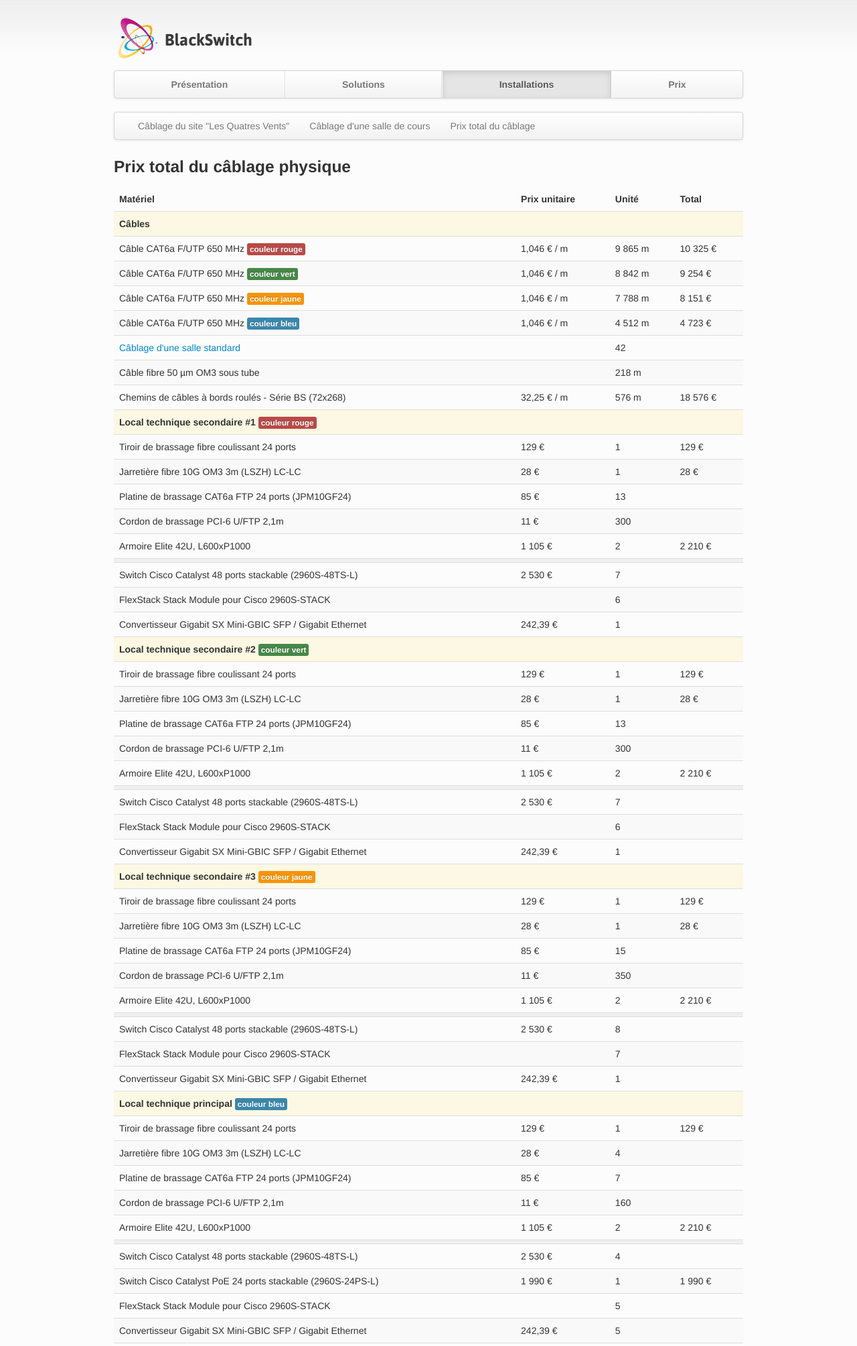
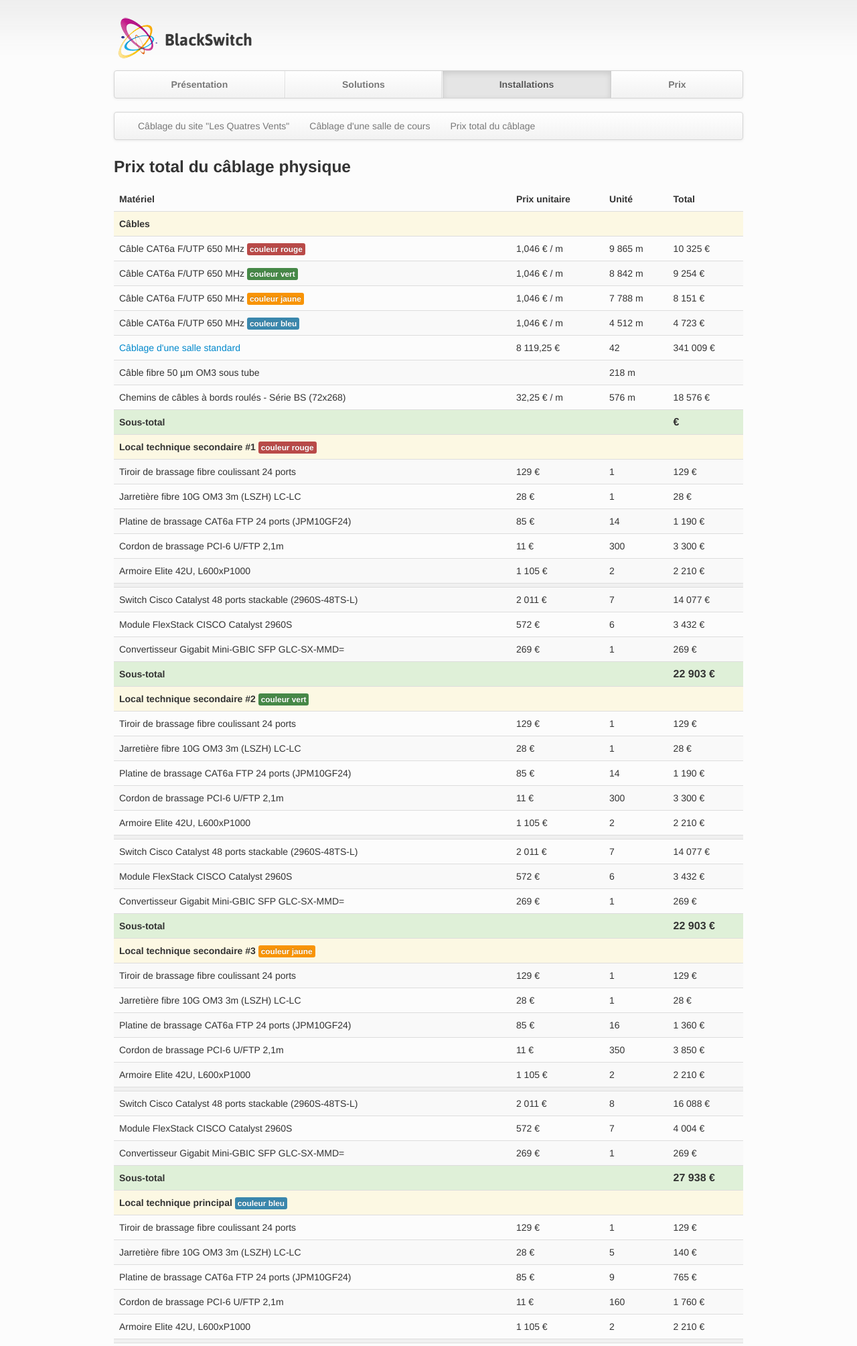
Before and after one commit to aerialls/TCS, a PHP site: template templates/prix-cablage.html.twig in a window 1280 px wide. Shown: the top 2009 px of the page at 67% size. Run offline with PHP 8.4, Linux system fonts and the light colour scheme; the template is opened without the code that fills it, so the values that code supplies are empty; some libraries are stand-ins or nearby versions.

Commit message:
added more stuff

```diff
--- a/templates/prix-cablage.html.twig
+++ b/templates/prix-cablage.html.twig
@@ -47,9 +47,9 @@
         </tr>
         <tr>
             <td><a href="{{ path('salle') }}#prix">Câblage d'une salle standard</a></td>
-            <td></td>
+            <td>8 119,25 &euro;</td>
             <td>42</td>
-            <td></td>
+            <td>341 009 &euro;</td>
         </tr>
         {# http://www.blackbox.fr/fr-fr/fi/1256/11391/Cable-fibre-50-m-OM3-sous-tube/ #}
         <tr>
@@ -63,6 +63,13 @@
             <td>32,25 &euro; / m</td>
             <td>576 m</td>
             <td>18 576 &euro;</td>
+        </tr>
+
+        <tr class="success">
+            <td><strong>Sous-total</strong</td>
+            <td></td>
+            <td></td>
+            <td><span class="subprice">&euro;</span></td>
         </tr>
 
         <tr id="repartiteur-1" class="warning">
@@ -86,15 +93,15 @@
         <tr>
             <td>Platine de brassage CAT6a FTP 24 ports (JPM10GF24)</td>
             <td>85 &euro;</td>
-            <td>13</td>
-            <td></td>
+            <td>14</td>
+            <td>1 190 &euro;</td>
         </tr>
         {# https://www.blackbox.fr/fr-fr/fi/1241/12374/Cordon-de-brassage-PCI-6/ #}
         <tr>
             <td>Cordon de brassage PCI-6 U/FTP 2,1m</td>
             <td>11 &euro;</td>
             <td>300</td>
-            <td></td>
+            <td>3 300 &euro;</td>
         </tr>
         {# https://www.blackbox.fr/fr-fr/fi/1365/12590/Armoire-Elite-42U,L600xP1000/ #}
         <tr>
@@ -106,26 +113,33 @@
 
         <tr><td class="table-separator" colspan="4"></td></tr>
 
-        {# http://www.inmac-wstore.com/produits/p2404935/cisco-catalyst-2960s-48ts-l---commutateur---48-ports---gere---montable-sur-rack.htm #}
+        {# http://www.bechtle.fr/shop/BD_FR/product/detail?wt_lp=landingpage.a&SSID=BD_FR&link=616039&LANG=fr #}
         <tr>
             <td>Switch Cisco Catalyst 48 ports stackable (2960S-48TS-L)</td>
-            <td>2 530 &euro;</td>
+            <td>2 011 &euro;</td>
             <td>7</td>
+            <td>14 077 &euro;</td>
+        </tr>
+        {# http://www.bechtle.fr/shop/BD_FR/Module+FlexStack+CISCO+Catalyst+2960S_616598-05?pixelSource=&currencyIsoCode=EUR #}
+        <tr>
+            <td>Module FlexStack CISCO Catalyst 2960S</td>
+            <td>572 &euro;</td>
+            <td>6</td>
+            <td>3 432 &euro;</td>
+        </tr>
+        {# http://www.bechtle.fr/shop/BD_FR/CISCO+SFP+GLC-SX-MMD%3D_712589-05?pixelSource=&currencyIsoCode=EUR #}
+        <tr>
+            <td>Convertisseur Gigabit Mini-GBIC SFP GLC-SX-MMD=</td>
+            <td>269 &euro;</td>
+            <td>1</td>
+            <td>269 &euro;</td>
+        </tr>
+
+        <tr class="success">
+            <td><strong>Sous-total</strong</td>
             <td></td>
-        </tr>
-        {# http://www.pixmania.com/fr/fr/5718668/art/cisco/cisco-c2960s-stack-switch.html #}
-        <tr>
-            <td>FlexStack Stack Module pour Cisco 2960S-STACK</td>
             <td></td>
-            <td>6</td>
-            <td></td>
-        </tr>
-        {# http://www.ldlc-pro.com/fiche/PB00141125.html #}
-        <tr>
-            <td>Convertisseur Gigabit SX Mini-GBIC SFP / Gigabit Ethernet</td>
-            <td>242,39 &euro;</td>
-            <td>1</td>
-            <td></td>
+            <td><span class="subprice">22 903 &euro;</span></td>
         </tr>
 
         <tr id="repartiteur-2" class="warning">
@@ -149,15 +163,15 @@
         <tr>
             <td>Platine de brassage CAT6a FTP 24 ports (JPM10GF24)</td>
             <td>85 &euro;</td>
-            <td>13</td>
-            <td></td>
+            <td>14</td>
+            <td>1 190 &euro;</td>
         </tr>
         {# https://www.blackbox.fr/fr-fr/fi/1241/12374/Cordon-de-brassage-PCI-6/ #}
         <tr>
             <td>Cordon de brassage PCI-6 U/FTP 2,1m</td>
             <td>11 &euro;</td>
             <td>300</td>
-            <td></td>
+            <td>3 300 &euro;</td>
         </tr>
         {# https://www.blackbox.fr/fr-fr/fi/1365/12590/Armoire-Elite-42U,L600xP1000/ #}
         <tr>
@@ -169,26 +183,33 @@
 
         <tr><td class="table-separator" colspan="4"></td></tr>
 
-        {# http://www.inmac-wstore.com/produits/p2404935/cisco-catalyst-2960s-48ts-l---commutateur---48-ports---gere---montable-sur-rack.htm #}
+        {# http://www.bechtle.fr/shop/BD_FR/product/detail?wt_lp=landingpage.a&SSID=BD_FR&link=616039&LANG=fr #}
         <tr>
             <td>Switch Cisco Catalyst 48 ports stackable (2960S-48TS-L)</td>
-            <td>2 530 &euro;</td>
+            <td>2 011 &euro;</td>
             <td>7</td>
+            <td>14 077 &euro;</td>
+        </tr>
+        {# http://www.bechtle.fr/shop/BD_FR/Module+FlexStack+CISCO+Catalyst+2960S_616598-05?pixelSource=&currencyIsoCode=EUR #}
+        <tr>
+            <td>Module FlexStack CISCO Catalyst 2960S</td>
+            <td>572 &euro;</td>
+            <td>6</td>
+            <td>3 432 &euro;</td>
+        </tr>
+        {# http://www.bechtle.fr/shop/BD_FR/CISCO+SFP+GLC-SX-MMD%3D_712589-05?pixelSource=&currencyIsoCode=EUR #}
+        <tr>
+            <td>Convertisseur Gigabit Mini-GBIC SFP GLC-SX-MMD=</td>
+            <td>269 &euro;</td>
+            <td>1</td>
+            <td>269 &euro;</td>
+        </tr>
+
+        <tr class="success">
+            <td><strong>Sous-total</strong</td>
             <td></td>
-        </tr>
-        {# http://www.pixmania.com/fr/fr/5718668/art/cisco/cisco-c2960s-stack-switch.html #}
-        <tr>
-            <td>FlexStack Stack Module pour Cisco 2960S-STACK</td>
             <td></td>
-            <td>6</td>
-            <td></td>
-        </tr>
-        {# http://www.ldlc-pro.com/fiche/PB00141125.html #}
-        <tr>
-            <td>Convertisseur Gigabit SX Mini-GBIC SFP / Gigabit Ethernet</td>
-            <td>242,39 &euro;</td>
-            <td>1</td>
-            <td></td>
+            <td><span class="subprice">22 903 &euro;</span></td>
         </tr>
 
         <tr id="repartiteur-3" class="warning">
@@ -212,15 +233,15 @@
         <tr>
             <td>Platine de brassage CAT6a FTP 24 ports (JPM10GF24)</td>
             <td>85 &euro;</td>
-            <td>15</td>
-            <td></td>
+            <td>16</td>
+            <td>1 360 &euro;</td>
         </tr>
         {# https://www.blackbox.fr/fr-fr/fi/1241/12374/Cordon-de-brassage-PCI-6/ #}
         <tr>
             <td>Cordon de brassage PCI-6 U/FTP 2,1m</td>
             <td>11 &euro;</td>
             <td>350</td>
-            <td></td>
+            <td>3 850 &euro;</td>
         </tr>
         {# https://www.blackbox.fr/fr-fr/fi/1365/12590/Armoire-Elite-42U,L600xP1000/ #}
         <tr>
@@ -232,26 +253,33 @@
 
         <tr><td class="table-separator" colspan="4"></td></tr>
 
-        {# http://www.inmac-wstore.com/produits/p2404935/cisco-catalyst-2960s-48ts-l---commutateur---48-ports---gere---montable-sur-rack.htm #}
+        {# http://www.bechtle.fr/shop/BD_FR/product/detail?wt_lp=landingpage.a&SSID=BD_FR&link=616039&LANG=fr #}
         <tr>
             <td>Switch Cisco Catalyst 48 ports stackable (2960S-48TS-L)</td>
-            <td>2 530 &euro;</td>
+            <td>2 011 &euro;</td>
             <td>8</td>
+            <td>16 088 &euro;</td>
+        </tr>
+        {# http://www.bechtle.fr/shop/BD_FR/Module+FlexStack+CISCO+Catalyst+2960S_616598-05?pixelSource=&currencyIsoCode=EUR #}
+        <tr>
+            <td>Module FlexStack CISCO Catalyst 2960S</td>
+            <td>572 &euro;</td>
+            <td>7</td>
+            <td>4 004 &euro;</td>
+        </tr>
+        {# http://www.bechtle.fr/shop/BD_FR/CISCO+SFP+GLC-SX-MMD%3D_712589-05?pixelSource=&currencyIsoCode=EUR #}
+        <tr>
+            <td>Convertisseur Gigabit Mini-GBIC SFP GLC-SX-MMD=</td>
+            <td>269 &euro;</td>
+            <td>1</td>
+            <td>269 &euro;</td>
+        </tr>
+
+        <tr class="success">
+            <td><strong>Sous-total</strong</td>
             <td></td>
-        </tr>
-        {# http://www.pixmania.com/fr/fr/5718668/art/cisco/cisco-c2960s-stack-switch.html #}
-        <tr>
-            <td>FlexStack Stack Module pour Cisco 2960S-STACK</td>
             <td></td>
-            <td>7</td>
-            <td></td>
-        </tr>
-        {# http://www.ldlc-pro.com/fiche/PB00141125.html #}
-        <tr>
-            <td>Convertisseur Gigabit SX Mini-GBIC SFP / Gigabit Ethernet</td>
-            <td>242,39 &euro;</td>
-            <td>1</td>
-            <td></td>
+            <td><span class="subprice">27 938 &euro;</span></td>
         </tr>
 
         <tr id="repartiteur-4" class="warning">
@@ -268,22 +296,22 @@
         <tr>
             <td>Jarretière fibre 10G OM3 3m (LSZH) LC-LC</td>
             <td>28 &euro;</td>
-            <td>4</td>
-            <td></td>
+            <td>5</td>
+            <td>140 &euro;</td>
         </tr>
         {# https://www.blackbox.fr/fr-fr/fi/1246/12263/Platine-de-brassage-CAT6a-FTP/ #}
         <tr>
             <td>Platine de brassage CAT6a FTP 24 ports (JPM10GF24)</td>
             <td>85 &euro;</td>
-            <td>7</td>
-            <td></td>
+            <td>9</td>
+            <td>765 &euro;</td>
         </tr>
         {# https://www.blackbox.fr/fr-fr/fi/1241/12374/Cordon-de-brassage-PCI-6/ #}
         <tr>
             <td>Cordon de brassage PCI-6 U/FTP 2,1m</td>
             <td>11 &euro;</td>
             <td>160</td>
-            <td></td>
+            <td>1 760 &euro;</td>
         </tr>
         {# https://www.blackbox.fr/fr-fr/fi/1365/12590/Armoire-Elite-42U,L600xP1000/ #}
         <tr>
@@ -295,33 +323,40 @@
 
         <tr><td class="table-separator" colspan="4"></td></tr>
 
-        {# http://www.inmac-wstore.com/produits/p2404935/cisco-catalyst-2960s-48ts-l---commutateur---48-ports---gere---montable-sur-rack.htm #}
+        {# http://www.bechtle.fr/shop/BD_FR/product/detail?wt_lp=landingpage.a&SSID=BD_FR&link=616039&LANG=fr #}
         <tr>
             <td>Switch Cisco Catalyst 48 ports stackable (2960S-48TS-L)</td>
-            <td>2 530 &euro;</td>
+            <td>2 011 &euro;</td>
             <td>4</td>
-            <td></td>
+            <td>8 044 &euro;</td>
         </tr>
-        {# http://www.inmac-wstore.com/produits/p2404934/cisco-catalyst-2960s-24ps-l---commutateur---24-ports---gere---montable-sur-rack.htm #}
+        {# http://www.bechtle.fr/shop/BD_FR/Switch+CISCO+Catalyst+2960S-24PS-L_616067?pixelSource= #}
         <tr>
             <td>Switch Cisco Catalyst PoE 24 ports stackable (2960S-24PS-L)</td>
-            <td>1 990 &euro;</td>
+            <td>1 503 &euro;</td>
             <td>1</td>
-            <td>1 990 &euro;</td>
+            <td>1 503 &euro;</td>
         </tr>
-        {# http://www.pixmania.com/fr/fr/5718668/art/cisco/cisco-c2960s-stack-switch.html #}
+        {# http://www.bechtle.fr/shop/BD_FR/Swiitch+Cisco+Catalyst+3750G-12S-S_150554?pixelSource= #}
         <tr>
-            <td>FlexStack Stack Module pour Cisco 2960S-STACK</td>
-            <td></td>
+            <td>Switch Cisco Catalyst 12 ports SFP (3750G-12S-S)</td>
+            <td>4 045 &euro;</td>
+            <td>1</td>
+            <td>4 045 &euro;</td>
+        </tr>
+        {# http://www.bechtle.fr/shop/BD_FR/Module+FlexStack+CISCO+Catalyst+2960S_616598-05?pixelSource=&currencyIsoCode=EUR #}
+        <tr>
+            <td>Module FlexStack CISCO Catalyst 2960S</td>
+            <td>572 &euro;</td>
             <td>5</td>
-            <td></td>
+            <td>2 860 &euro;</td>
         </tr>
-        {# http://www.ldlc-pro.com/fiche/PB00141125.html #}
+        {# http://www.bechtle.fr/shop/BD_FR/CISCO+SFP+GLC-SX-MMD%3D_712589-05?pixelSource=&currencyIsoCode=EUR #}
         <tr>
-            <td>Convertisseur Gigabit SX Mini-GBIC SFP / Gigabit Ethernet</td>
-            <td>242,39 &euro;</td>
+            <td>Convertisseur Gigabit Mini-GBIC SFP GLC-SX-MMD=</td>
+            <td>269 &euro;</td>
             <td>5</td>
-            <td></td>
+            <td>1345 &euro;</td>
         </tr>
         {# http://www.ldlc-pro.com/fiche/PB00141125.html #}
         <tr>
@@ -329,6 +364,37 @@
             <td>102 &euro;</td>
             <td>1</td>
             <td>102 &euro;</td>
+        </tr>
+
+        <tr class="success">
+            <td><strong>Sous-total</strong</td>
+            <td></td>
+            <td></td>
+            <td><span class="subprice">22 903 &euro;</span></td>
+        </tr>
+
+        <tr id="repartiteur-4" class="warning">
+            <td colspan="4"><div class="section-title">Administration</div></td>
+        </tr>
+
+        <tr>
+            <td>Ordinateur</td>
+            <td></td>
+            <td>10</td>
+            <td></td>
+        </tr>
+        <tr>
+            <td>Téléphone VoIP</td>
+            <td></td>
+            <td>10</td>
+            <td></td>
+        </tr>
+
+        <tr class="success">
+            <td><strong>Sous-total</strong</td>
+            <td></td>
+            <td></td>
+            <td><span class="subprice">22 903 &euro;</span></td>
         </tr>
 
         <tr class="warning">
--- a/web/css/layout.css
+++ b/web/css/layout.css
@@ -203,3 +203,8 @@ div.clickable a {
   font-weight: bold;
   font-size: 18px;
 }
+
+.subprice {
+  font-weight: bold;
+  font-size: 16px;
+}
```
Also changed, not shown: templates/salle.html.twig (+13 -6 lines).
